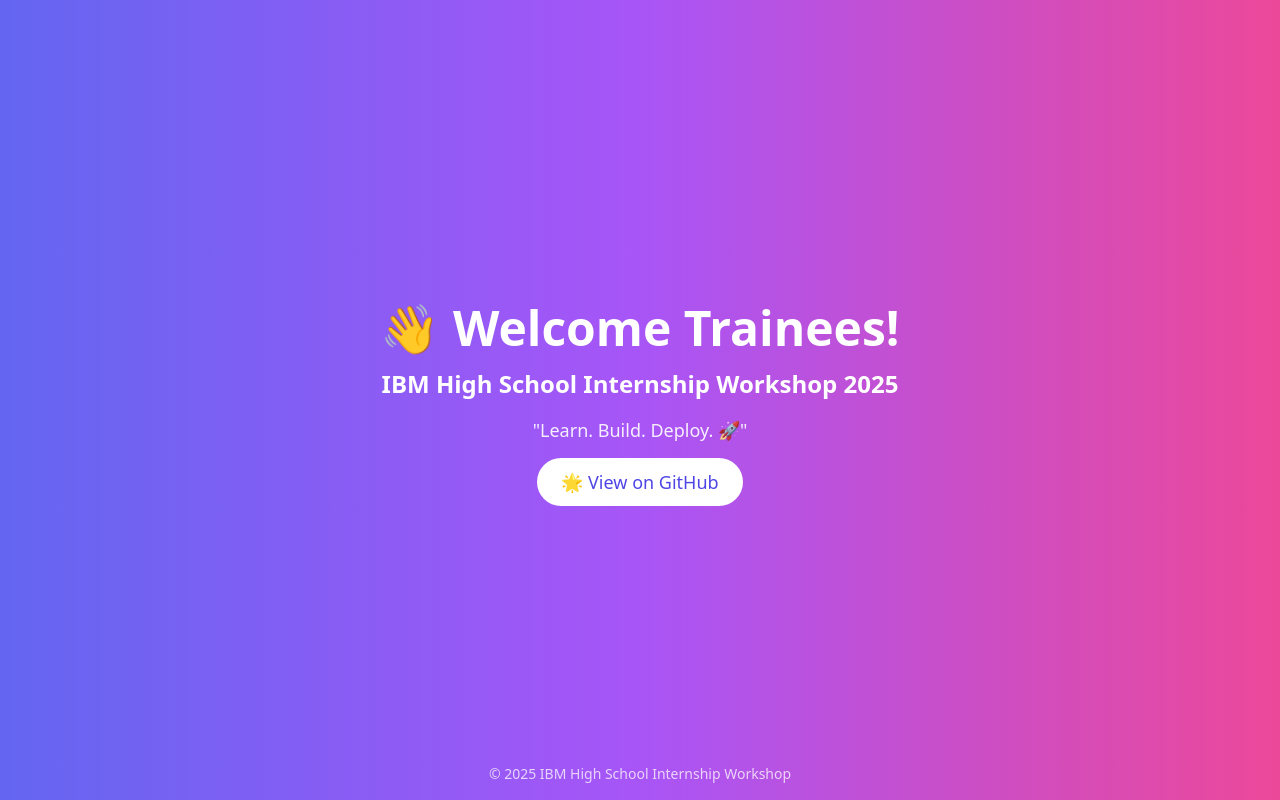
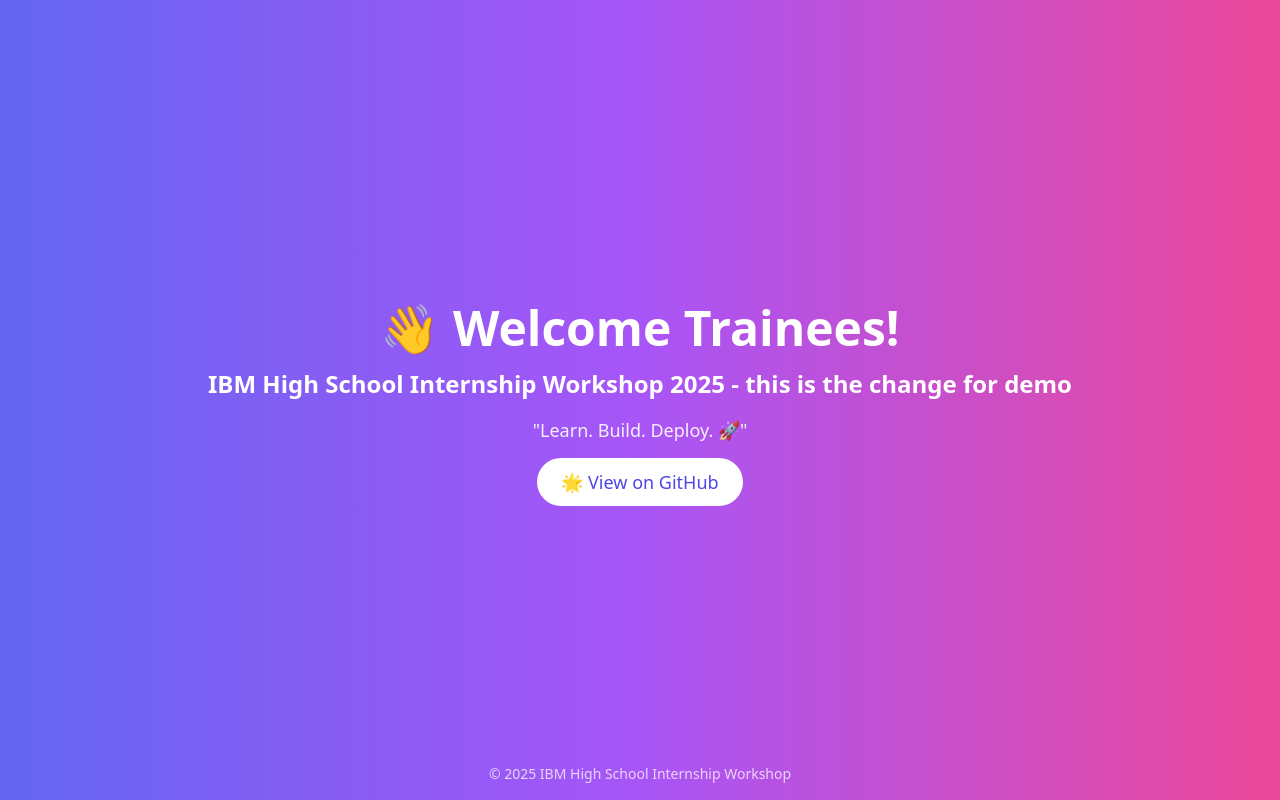
Before and after one commit to wezoax/simple-cicd-demo, a plain HTML site: page site/index.html in a window 1280 px wide. Drawn offline with nearby package versions, Linux system fonts and the light colour scheme.

Commit message:
testing demo for everyone :)

```diff
--- a/site/index.html
+++ b/site/index.html
@@ -9,7 +9,7 @@
 <body class="bg-gradient-to-r from-indigo-500 via-purple-500 to-pink-500 text-white h-screen flex flex-col justify-center items-center">
   <div class="text-center animate-fadeIn">
     <h1 class="text-5xl font-extrabold mb-4">👋 Welcome Trainees!</h1>
-    <p class="text-2xl font-semibold mb-4">IBM High School Internship Workshop 2025</p>
+    <p class="text-2xl font-semibold mb-4">IBM High School Internship Workshop 2025 - this is the change for demo</p>
     <p class="text-lg mb-6 opacity-90">"Learn. Build. Deploy. 🚀"</p>
     <a href="https://github.com/your-username/simple-cicd-demo"
        class="bg-white text-indigo-600 px-6 py-3 rounded-full text-lg font-medium hover:bg-gray-200 transition">
```
